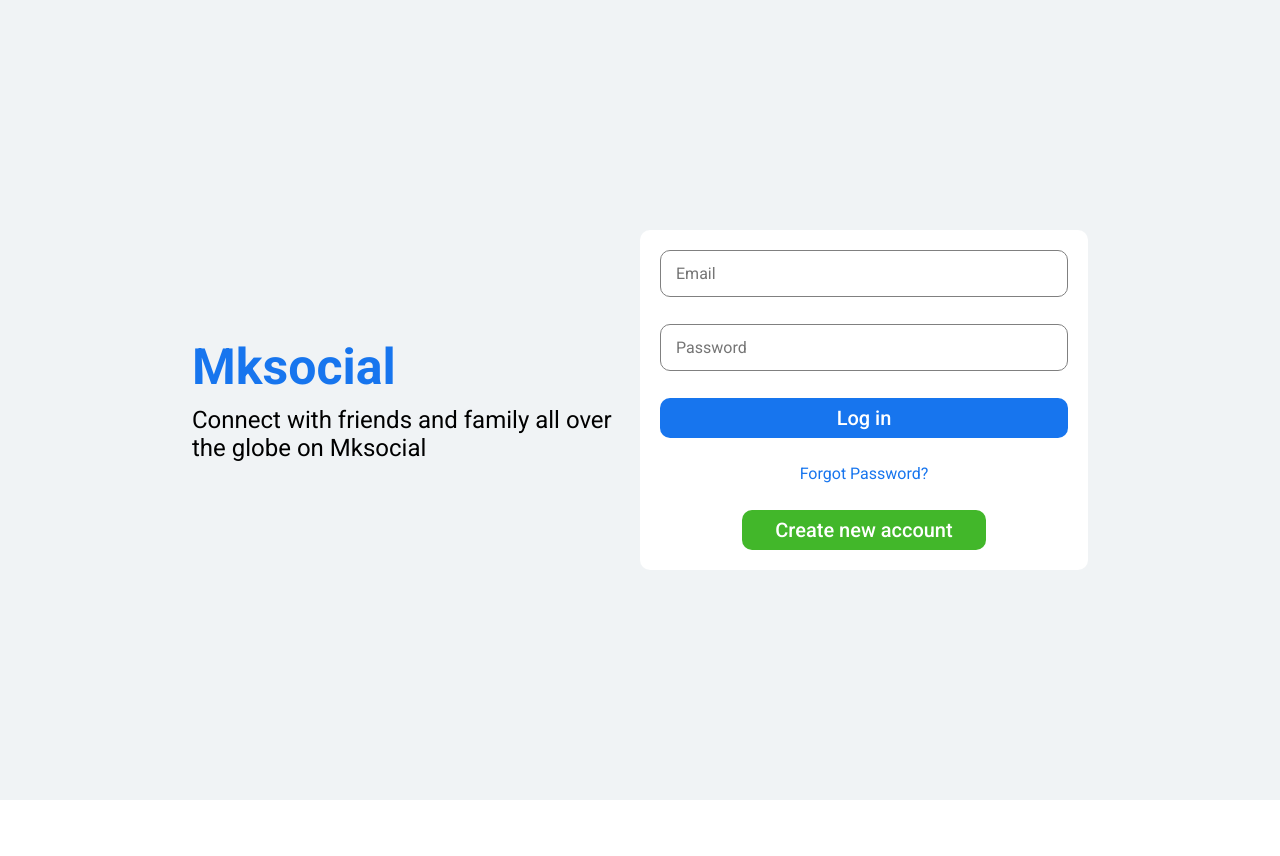
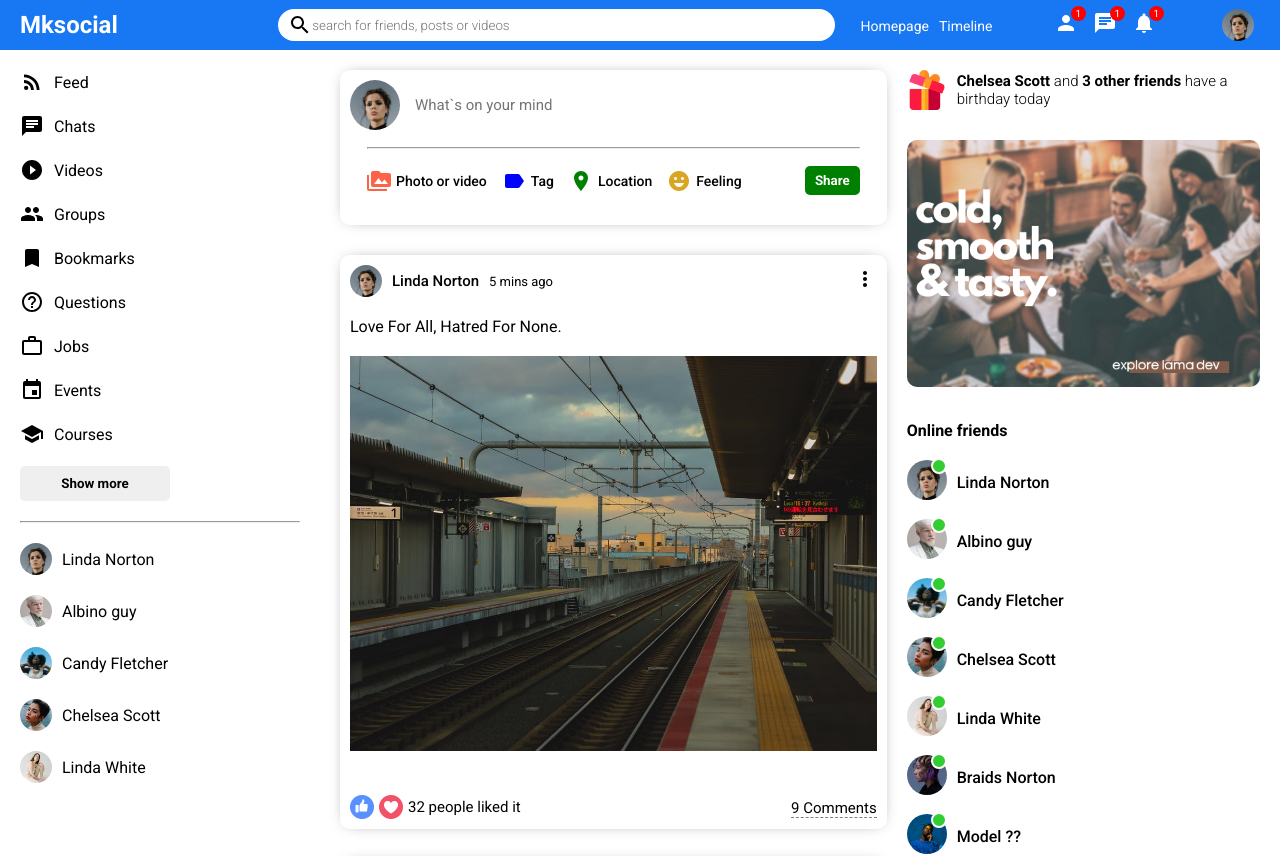
Before and after one commit to mkolade/socialMediaMERNapp, a React (Vite) app in the folder frontend/: page / in a window 1280 px wide. Shown: the top 856 px of the page. Before the commit the page ends 800 px from the top, so only its background shows below. Built offline with nearby package versions, Linux system fonts and the light colour scheme.

Commit message:
added display logic to rightbar

```diff
--- a/frontend/src/App.jsx
+++ b/frontend/src/App.jsx
@@ -2,15 +2,17 @@ import HomePage from "./pages/HomePage/HomePage"
 import Login from "./pages/Login/Login"
 import Profile from "./pages/Profile/Profile"
 import { Routes,Route } from "react-router-dom"
+import Register from "./pages/Register/Register"
 
 
 function App() {
 
   return (
     <div>
-      {/* <HomePage/> */}
+      <HomePage/>
       {/* <Profile/> */}
-      <Login/>
+      {/* <Login/> */}
+      {/* <Register/> */}
     </div>
   )
 }
--- a/frontend/src/components/RightBar.jsx
+++ b/frontend/src/components/RightBar.jsx
@@ -1,7 +1,7 @@
 import React from 'react'
 import { Users } from '../dummyData'
 
-export default function RightBar() {
+export default function RightBar({profile}) {
   const HomeRightbar = () =>{
     return (
       <>
@@ -63,7 +63,7 @@ export default function RightBar() {
   return (
     <div className='rightbar'>
       <div className="rightbarWrapper">
-        <ProfileRightbar/>
+        {profile ? <ProfileRightbar/> : <HomeRightbar/>}
       </div>
     </div>
   )
--- a/frontend/src/pages/Profile/Profile.jsx
+++ b/frontend/src/pages/Profile/Profile.jsx
@@ -24,7 +24,7 @@ export default function Profile() {
           </div>
           <div className="profileRightBottom">
             <Feed/>
-            <RightBar Profile/>
+            <RightBar profile/>
           </div>
         </div>
       </div>
--- a/frontend/src/pages/Register/Register.css
+++ b/frontend/src/pages/Register/Register.css
@@ -27,7 +27,7 @@
     font-size: 24px;
 }
 .registerForm{
-    height: 300px;
+    height: 400px;
     padding: 20px;
     background: white;
     border-radius: 10px;
--- a/frontend/src/pages/Register/Register.jsx
+++ b/frontend/src/pages/Register/Register.jsx
@@ -14,6 +14,7 @@ export default function Register() {
                         <input placeholder="Email" type='email' className="registerInput" />
                         <input placeholder="Username" type='username' className="registerInput" />
                         <input placeholder="Password" type='password' className="registerInput" />
+                        <input placeholder="Password again" type='password' className="registerInput" />
                         <button className="registerSubmit" type='submit'>Sign up</button>
                         <button className="registerCreateNew">Log into account</button>
                     </form>
```
